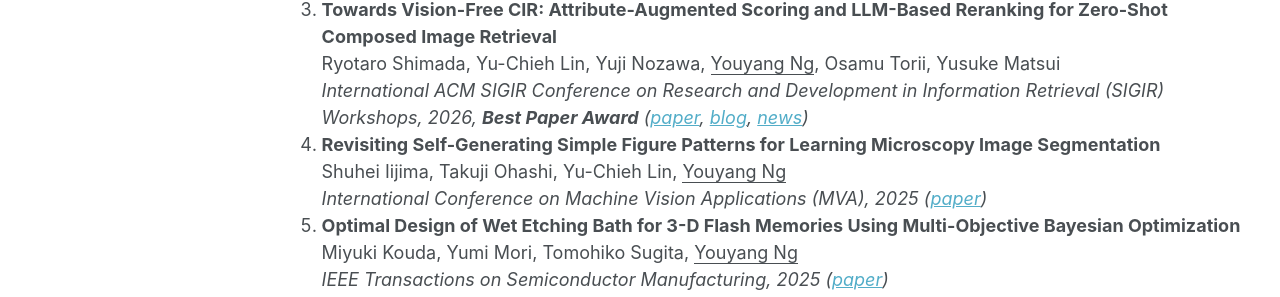
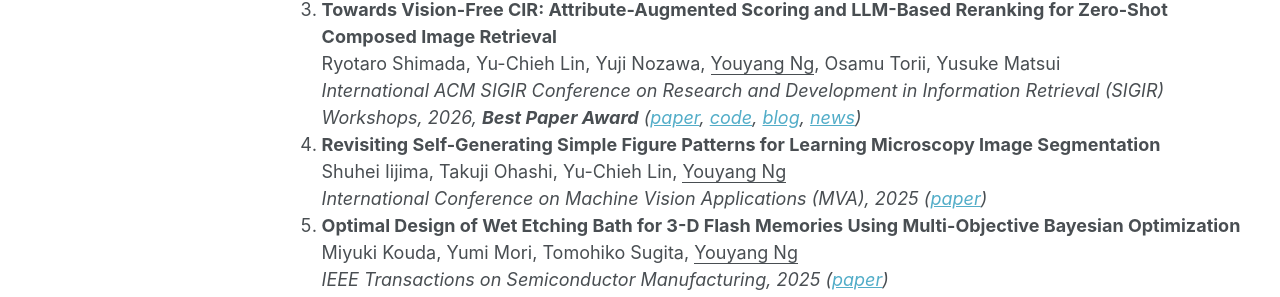
Before and after one commit to yy29/yy29.github.io, a Jekyll site: the page built from _pages/publications.md, in a window 1280 px wide and 900 px high, scrolled down 2441 px. Shown: the part 153-450 px from the top of the window. Built offline with Jekyll 4.4.1, drawn with Linux system fonts in a browser that asks for light colours.

Commit message:
Update publication details and links in markdown

```diff
--- a/_pages/publications.md
+++ b/_pages/publications.md
@@ -96,7 +96,7 @@ Tomohisa Takeda, Yu-Chieh Lin, Yuji Nozawa, <ins>Youyang Ng</ins>, Osamu Torii,
 *Journal of Data-centric Machine Learning Research (DMLR), 2026 ([paper](https://openreview.net/forum?id=xW9cXbbMJJ), [code](https://github.com/mti-lab/circled), [dataset](https://huggingface.co/datasets/tk1441/CIRCLED))*
 1. **Towards Vision-Free CIR: Attribute-Augmented Scoring and LLM-Based Reranking for Zero-Shot Composed Image Retrieval**
 Ryotaro Shimada, Yu-Chieh Lin, Yuji Nozawa, <ins>Youyang Ng</ins>, Osamu Torii, Yusuke Matsui
-*International ACM SIGIR Conference on Research and Development in Information Retrieval (SIGIR) Workshops, 2026, **Best Paper Award** ([paper](https://arxiv.org/abs/2607.12621), [blog](https://mti-lab.github.io/blog/2026/07/26/sigir2026.html), [news](https://www.t.u-tokyo.ac.jp/en/topics/tp2026-09-07-001))*
+*International ACM SIGIR Conference on Research and Development in Information Retrieval (SIGIR) Workshops, 2026, **Best Paper Award** ([paper](https://arxiv.org/abs/2607.12621), [code](https://github.com/mti-lab/vision-free-cir), [blog](https://mti-lab.github.io/blog/2026/07/26/sigir2026.html), [news](https://www.t.u-tokyo.ac.jp/en/topics/tp2026-09-07-001))*
 1. **Revisiting Self-Generating Simple Figure Patterns for Learning Microscopy Image Segmentation**
 Shuhei Iijima, Takuji Ohashi, Yu-Chieh Lin, <ins>Youyang Ng</ins>
 *International Conference on Machine Vision Applications (MVA), 2025 ([paper](https://ieeexplore.ieee.org/document/11175084))*
```
